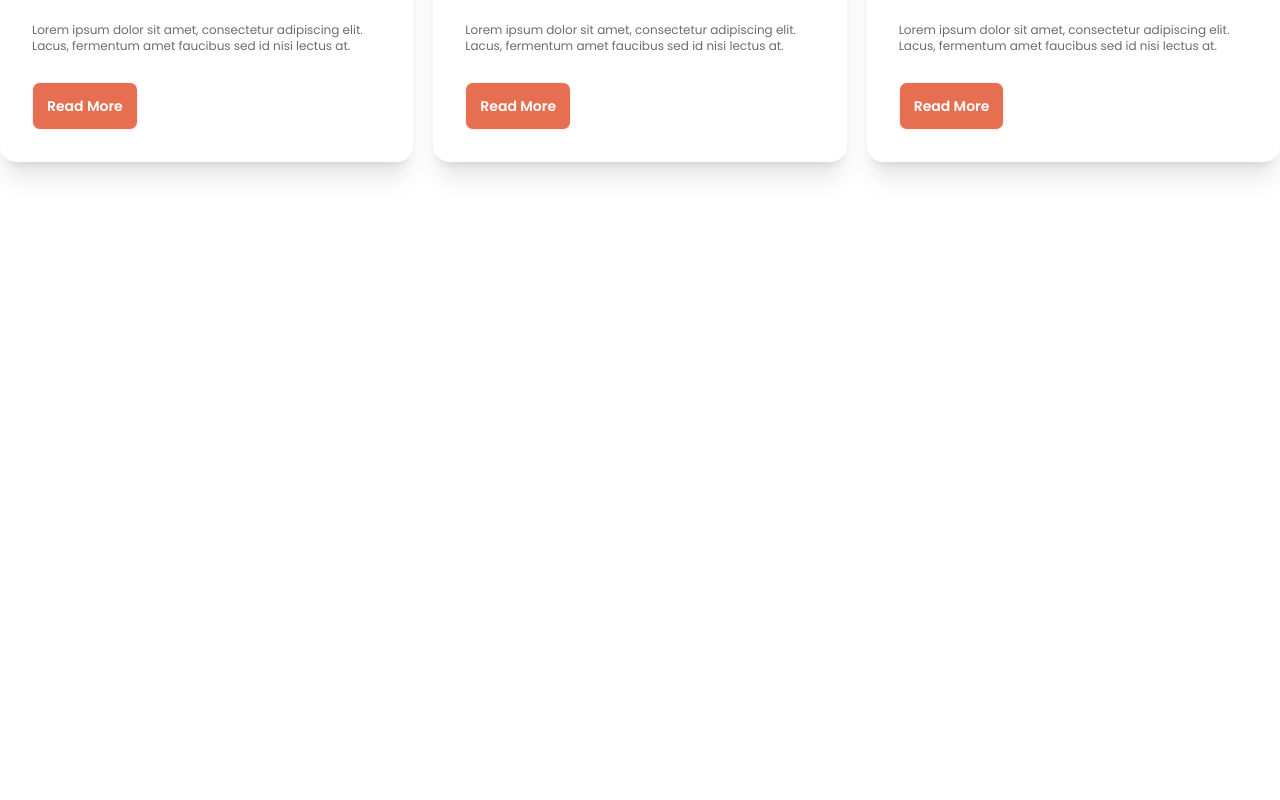
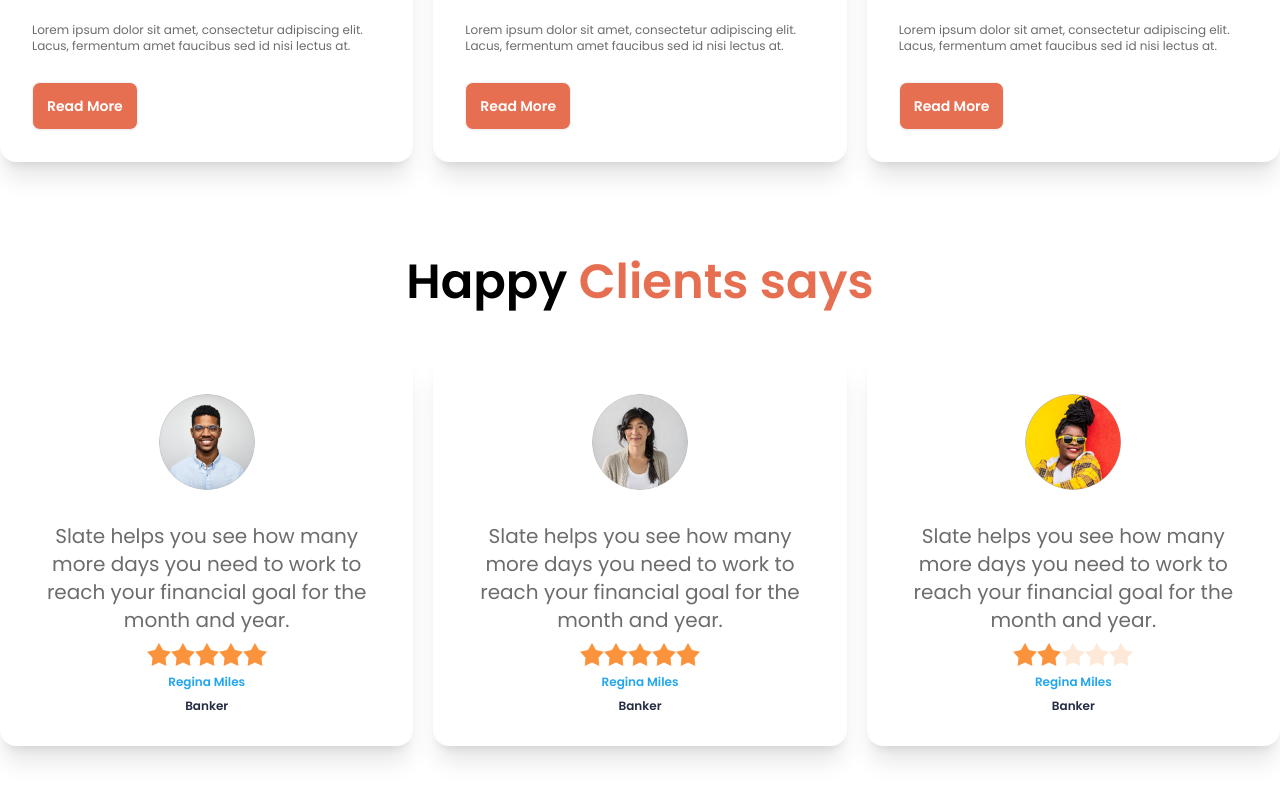
Before and after one commit to zarin857/BIKE-ZONE, a plain HTML site: page index.html in a window 1280 px wide. Shown: the part 1695-2495 px from the top of the page. Before the commit the page ends 1953 px from the top, so only its background shows below. Drawn offline with nearby package versions, Linux system fonts and the light colour scheme.

Commit message:
happy clients section done

```diff
--- a/index.html
+++ b/index.html
@@ -220,6 +220,102 @@
       </div>
       </div>
      </section>
+     <!-- happy clients -->
+      <section class="my-24">
+        <div>
+          <h1 class="font-semibold text-5xl text-center mb-12 text-black">Happy <span class="text-[#E76F51]">Clients says</span></h1>
+          <!-- cards -->
+           <div class="grid grid-cols-1 lg:grid-cols-3 gap-5">
+            <!-- card1 -->
+             <div class="card bg-base-100 shadow-xl">
+  <figure class="px-10 pt-10">
+   <div class="avatar">
+  <div class="w-24 rounded-full">
+    <img src="images/others/user-1.png" />
+  </div>
+</div>
+  </figure>
+  <div class="card-body items-center text-center">
+    <p class="text-[#6C6C6C] text-xl">Slate helps you see how
+many more days you need
+to work to reach your financial
+goal for the month and year.</p>
+<div class="rating">
+  <input type="radio" name="rating-2" class="mask mask-star-2 bg-orange-400" />
+  <input
+    type="radio"
+    name="rating-2"
+    class="mask mask-star-2 bg-orange-400"
+    checked="checked" />
+  <input type="radio" name="rating-2" class="mask mask-star-2 bg-orange-400" />
+  <input type="radio" name="rating-2" class="mask mask-star-2 bg-orange-400" />
+  <input type="radio" name="rating-2" class="mask mask-star-2 bg-orange-400" />
+</div>
+<h4 class="text-[#23A6F0] font-semibold text-xs">Regina Miles</h4>
+<h4 class="font-semibold text-[#252B42] text-xs">Banker</h4>
+  </div>
+</div>
+            <!-- card2 -->
+             <div class="card bg-base-100 shadow-xl">
+  <figure class="px-10 pt-10">
+   <div class="avatar">
+  <div class="w-24 rounded-full">
+    <img src="images/others/user-2.png" />
+  </div>
+</div>
+  </figure>
+  <div class="card-body items-center text-center">
+    <p class="text-[#6C6C6C] text-xl">Slate helps you see how
+many more days you need
+to work to reach your financial
+goal for the month and year.</p>
+<div class="rating">
+  <input type="radio" name="rating-2" class="mask mask-star-2 bg-orange-400" />
+  <input
+    type="radio"
+    name="rating-2"
+    class="mask mask-star-2 bg-orange-400"
+    checked="checked" />
+  <input type="radio" name="rating-2" class="mask mask-star-2 bg-orange-400" />
+  <input type="radio" name="rating-2" class="mask mask-star-2 bg-orange-400" />
+  <input type="radio" name="rating-2" class="mask mask-star-2 bg-orange-400" />
+</div>
+<h4 class="text-[#23A6F0] font-semibold text-xs">Regina Miles</h4>
+<h4 class="font-semibold text-[#252B42] text-xs">Banker</h4>
+  </div>
+</div>
+            <!-- card3 -->
+             <div class="card bg-base-100 shadow-xl">
+  <figure class="px-10 pt-10">
+   <div class="avatar">
+  <div class="w-24 rounded-full">
+    <img src="images/others/user-3.png" />
+  </div>
+</div>
+  </figure>
+  <div class="card-body items-center text-center">
+    <p class="text-[#6C6C6C] text-xl">Slate helps you see how
+many more days you need
+to work to reach your financial
+goal for the month and year.</p>
+<div class="rating">
+  <input type="radio" name="rating-2" class="mask mask-star-2 bg-orange-400" />
+  <input
+    type="radio"
+    name="rating-2"
+    class="mask mask-star-2 bg-orange-400"
+    checked="checked" />
+  <input type="radio" name="rating-2" class="mask mask-star-2 bg-orange-400" />
+  <input type="radio" name="rating-2" class="mask mask-star-2 bg-orange-400" />
+  <input type="radio" name="rating-2" class="mask mask-star-2 bg-orange-400" />
+</div>
+<h4 class="text-[#23A6F0] font-semibold text-xs">Regina Miles</h4>
+<h4 class="font-semibold text-[#252B42] text-xs">Banker</h4>
+  </div>
+</div>
+           </div>
+        </div>
+      </section>
    </main>
 </body>
 </html>
```
